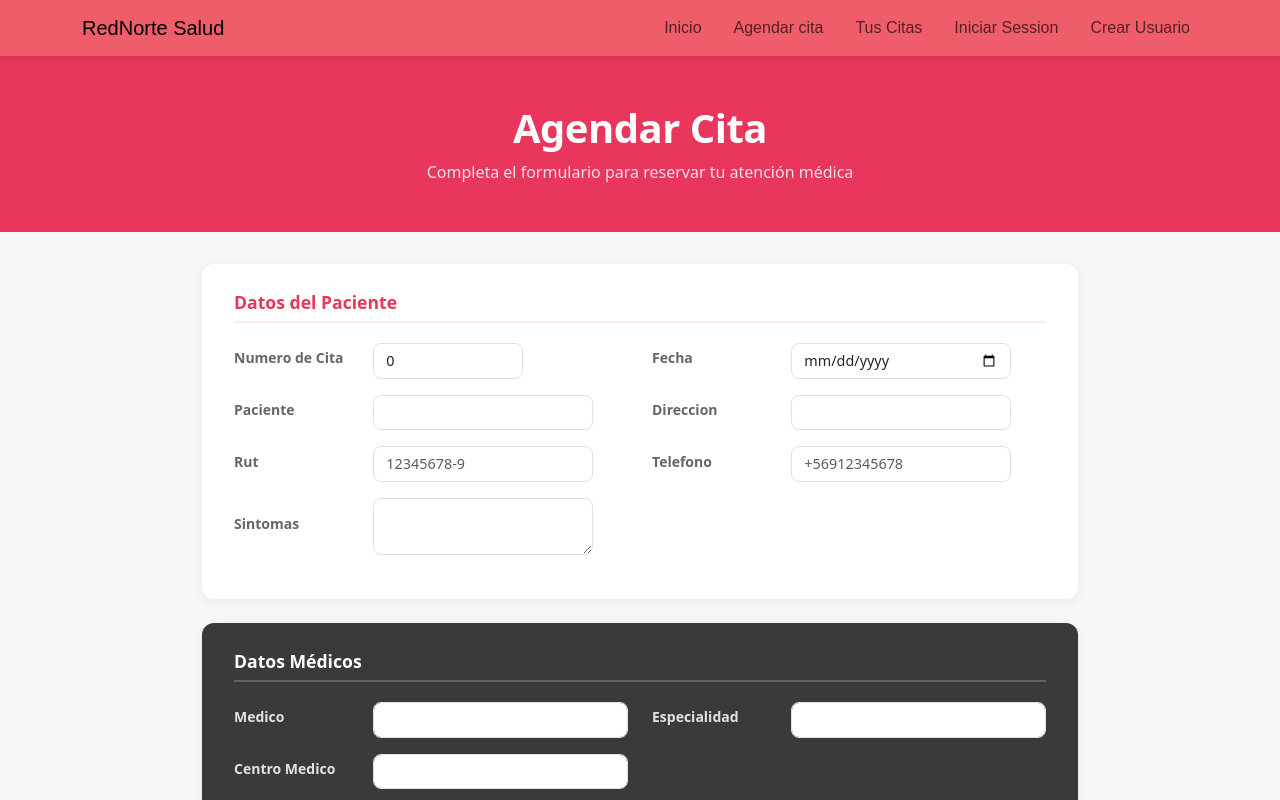
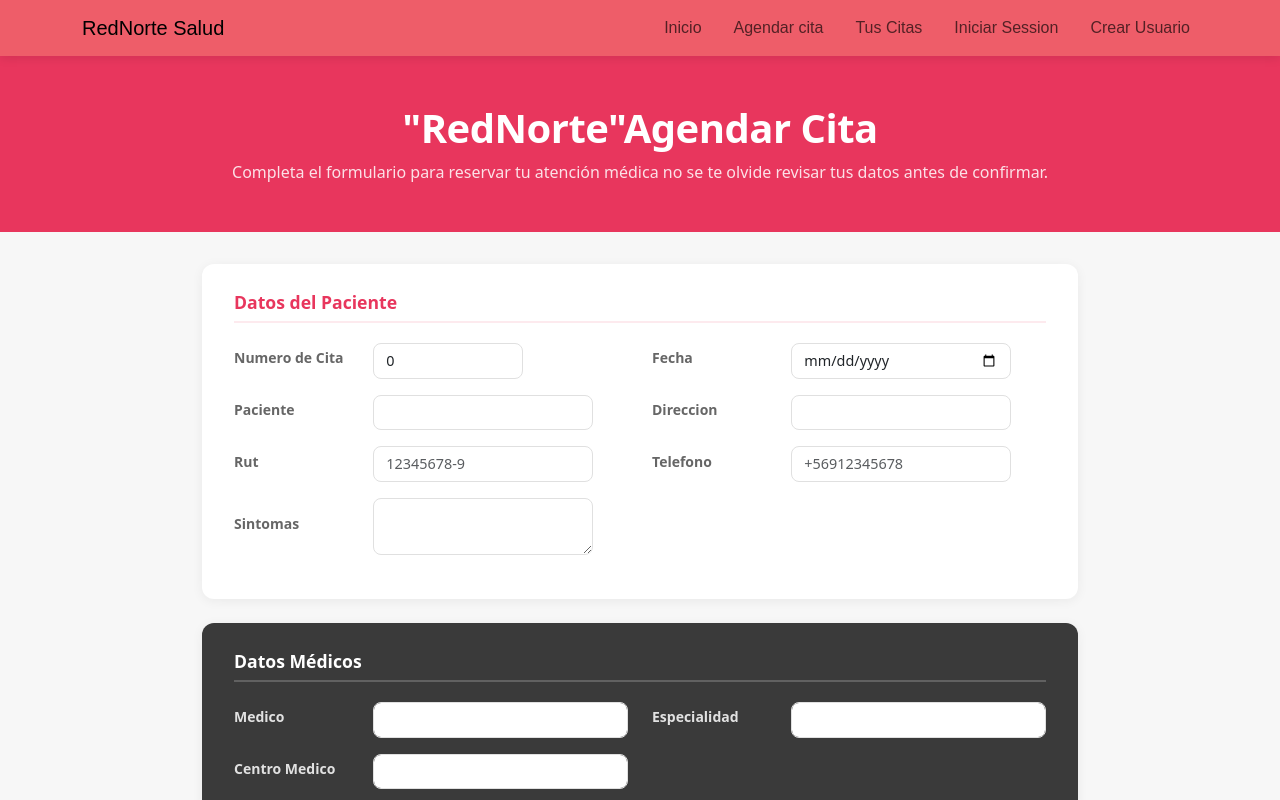
Before and after one commit to Marc0-Leal/RedNorte-Front, a React (Vite) app: page /agendar-cita in a window 1280 px wide. Shown: the top 800 px of the page. Built offline with nearby package versions, Linux system fonts and the light colour scheme.

Commit message:
cambios visuales front

```diff
--- a/src/pages/Agendar-Cita.jsx
+++ b/src/pages/Agendar-Cita.jsx
@@ -34,8 +34,8 @@ function Agendar() {
 
       {/* Hero header */}
       <div className="schedules-hero">
-        <h1 className="schedules-hero-title">Agendar Cita</h1>
-        <p className="schedules-hero-sub">Completa el formulario para reservar tu atención médica</p>
+        <h1 className="schedules-hero-title">"RedNorte"Agendar Cita</h1>
+        <p className="schedules-hero-sub">Completa el formulario para reservar tu atención médica no se te olvide revisar tus datos antes de confirmar.</p>
       </div>
 
       <Container className="schedules-container">
```
